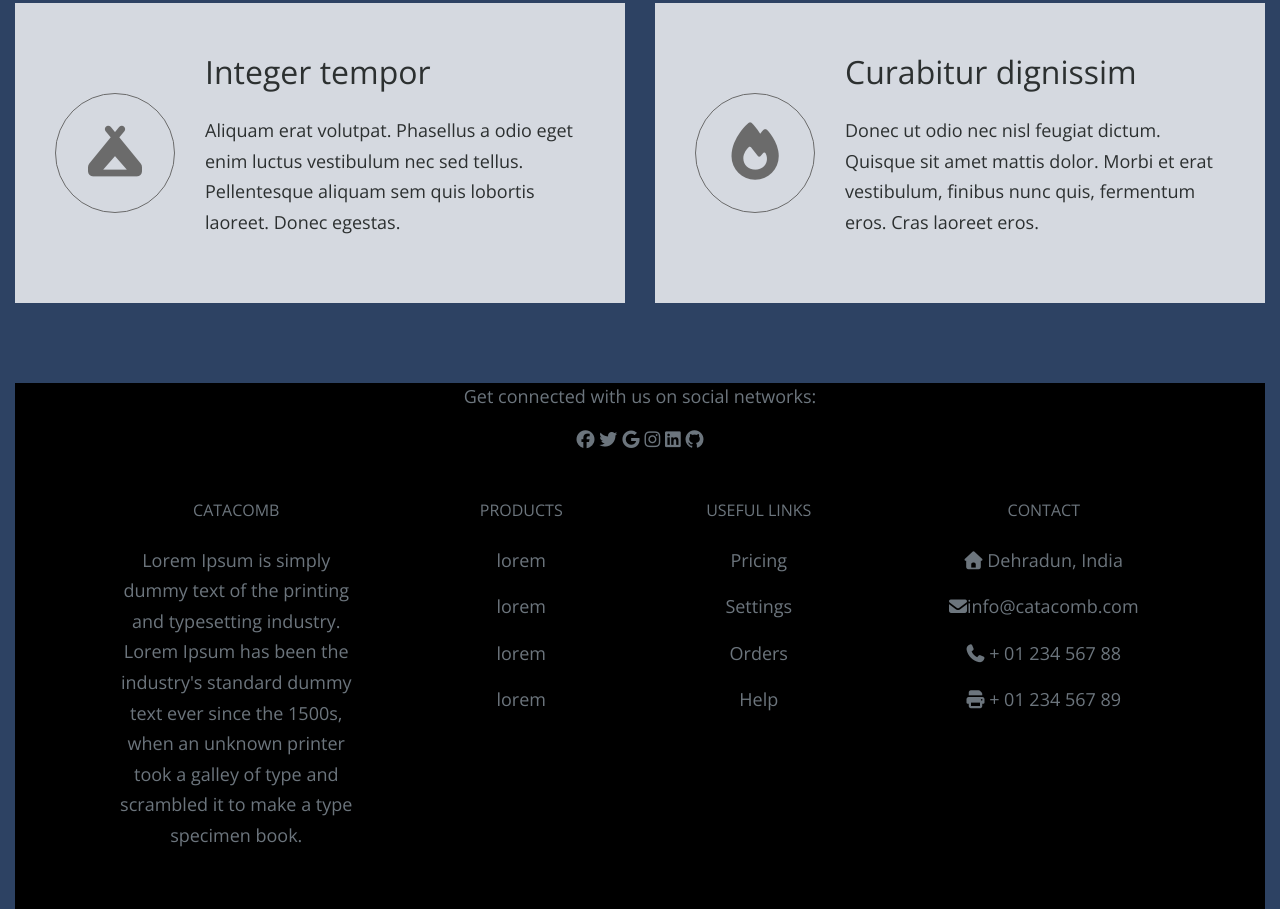
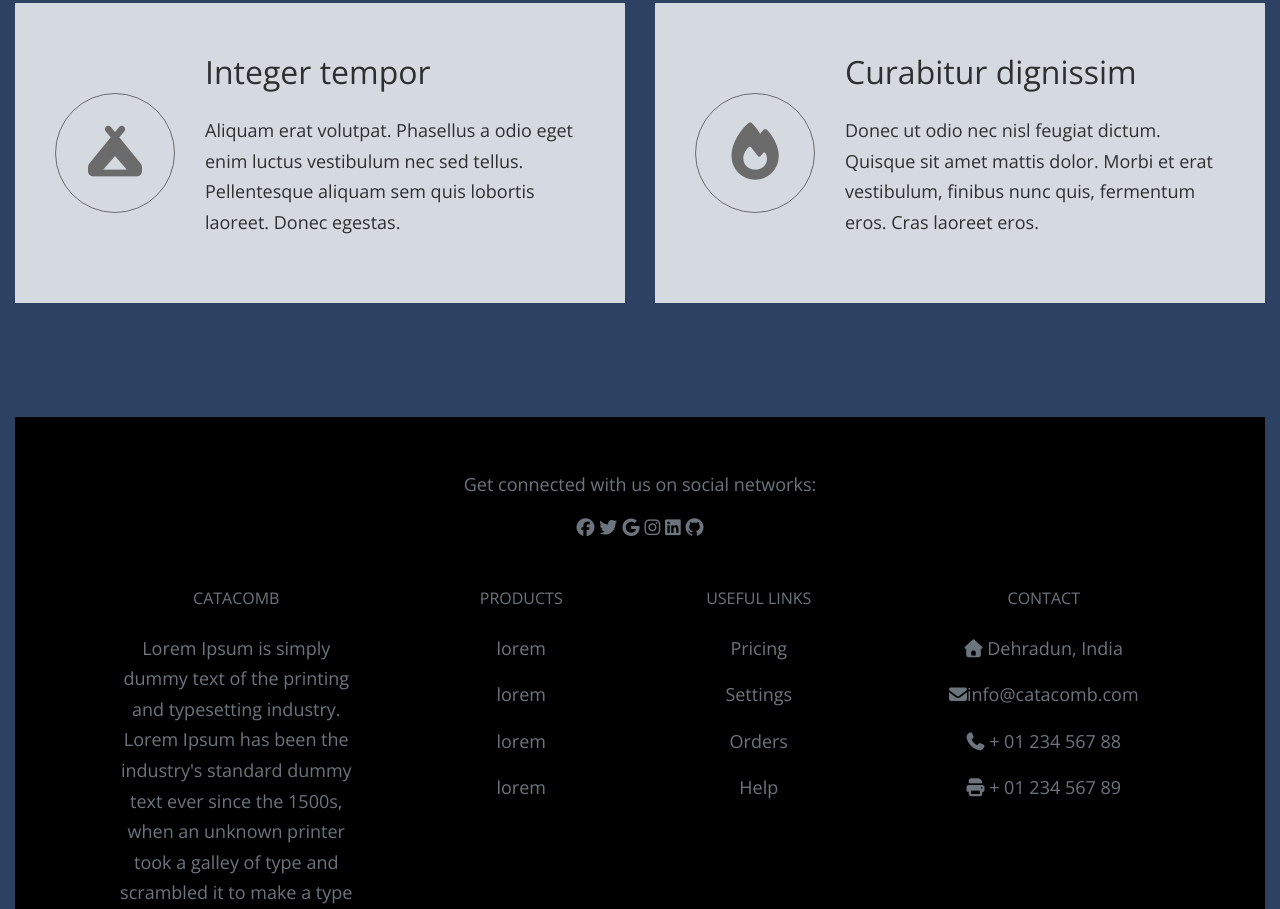
Before and after one commit to Saumya-Purohit/Catacomb, a plain HTML site: page about.html in a window 1280 px wide. Shown: the part 1891-2800 px from the top of the page. Drawn offline with nearby package versions, Linux system fonts and the light colour scheme.

Commit message:
Update about.html

```diff
--- a/about.html
+++ b/about.html
@@ -33,7 +33,7 @@
               <i class="fas fa-2x fa-pen tm-brand-icon"></i>
               <div class="tm-brand-texts">
                 <h1 class="text-uppercase tm-brand-name">CataComb</h1>
-                <p class="small">new app landing </p>
+                <p class="small">Securing your peace of mind </p>
               </div>
             </div>
           </div>
@@ -184,13 +184,14 @@
 
         </section>
 
-       <!-- Page footer -->
+
+    <!-- Page footer -->
 
 
 <footer class="text-center text-lg-start  text-muted ">
-  <section class="footer" style="background-color:black;text-align:center;">
+  <section class="footer" style="margin-top:50px;background-color:black;text-align:center;">
     <div class="me-5 m-3 d-none d-lg-block getconnected">
-      <span class="">Get connected with us on social networks:</span>
+      <span style="margin-top:70px;" class=""><br><br>Get connected with us on social networks:</span>
     </div>
     <div class="">
       <a href="https://www.google.co.in/" class="me-4 text-reset"><i class="fab fa-facebook"></i></a>
```
